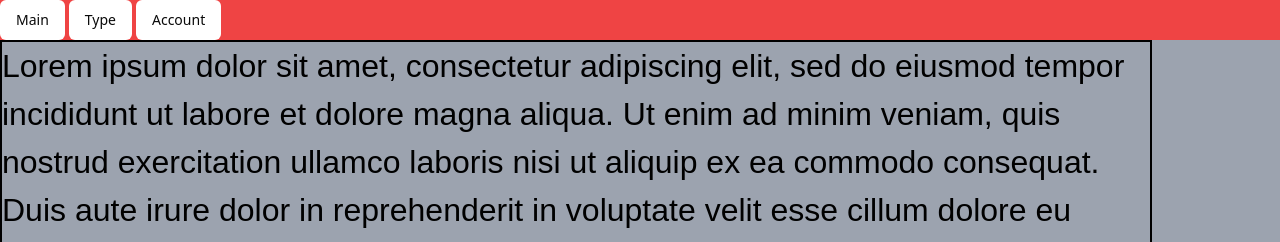
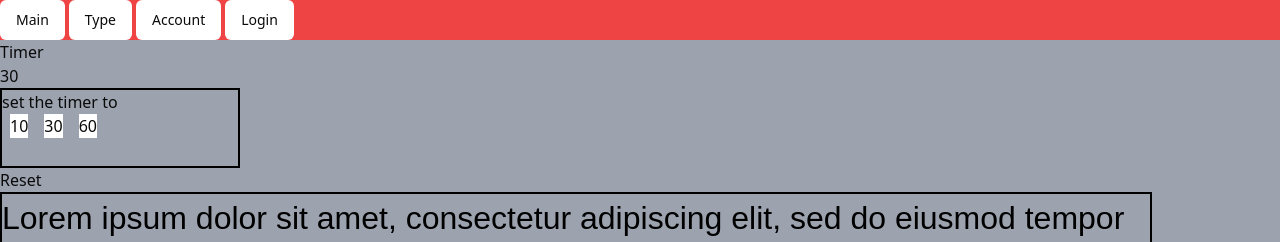
Before and after one commit to jd987654321/code-typer, a React (Vite) app: page /type in a window 1280 px wide. Shown: the top 242 px of the page. Built offline with nearby package versions, Linux system fonts and the light colour scheme.

Commit message:
added timer to typing now, starts when typing starts

```diff
--- a/package.json
+++ b/package.json
@@ -12,6 +12,7 @@
   "dependencies": {
     "@radix-ui/react-navigation-menu": "^1.2.5",
     "@radix-ui/react-slot": "^1.1.2",
+    "@supabase/supabase-js": "^2.49.4",
     "@tailwindcss/vite": "^4.0.15",
     "autoprefixer": "^10.4.21",
     "axios": "^1.8.4",
@@ -45,6 +46,6 @@
     "tailwindcss": "^3.4.17",
     "typescript": "~5.7.2",
     "typescript-eslint": "^8.24.1",
-    "vite": "^6.2.0"
+    "vite": "^6.3.5"
   }
 }
--- a/src/App.tsx
+++ b/src/App.tsx
@@ -1,7 +1,9 @@
-import { useState, ReactElement } from "react";
+import { useState, ReactElement, createContext, useContext } from "react";
 import { BrowserRouter, Routes, Route } from "react-router-dom";
 import NavBar from "./NavBar";
 import { Button } from "./components/ui/button";
+
+import { TimerContext } from "./context/TimerContext";
 
 import Main from "./pages/Main";
 import AccountPage from "./pages/account/AccountPage";
@@ -11,21 +13,11 @@ import TypingSection from "./pages/typing/TypingSection";
 import "./index.css";
 
 export default function App(): ReactElement {
-  /**
-   * so i want a login page
-   * -> stats
-   *
-   * account page
-   * about page
-   *
-   * typing page
-   * typing done page -> stats similar to monkeyType
-   *
-   *
-   *
-   *
-   */
+  const [persistentTimerVal, setPersistentTimerVal] = useState(30);
   return (
+    <TimerContext.Provider
+      value={{ persistentTimerVal, setPersistentTimerVal }}
+    >
       <BrowserRouter>
         <div className="bg-gray-400 h-screen">
           <NavBar></NavBar>
@@ -36,5 +28,6 @@ export default function App(): ReactElement {
           </Routes>
         </div>
       </BrowserRouter>
+    </TimerContext.Provider>
   );
 }
--- a/src/NavBar.tsx
+++ b/src/NavBar.tsx
@@ -38,6 +38,13 @@ export default function NavBar(): ReactElement {
               </Link>
             </NavigationMenuLink>
           </NavigationMenuItem>
+          <NavigationMenuItem>
+            <NavigationMenuLink asChild>
+              <Link to="/account" className={navigationMenuTriggerStyle()}>
+                Login
+              </Link>
+            </NavigationMenuLink>
+          </NavigationMenuItem>
         </NavigationMenuList>
       </NavigationMenu>
     </div>
--- /dev/null
+++ b/src/context/TimerContext.tsx
@@ -0,0 +1,20 @@
+import { useState, createContext, useContext } from "react";
+
+type TimerSettings = {
+  persistentTimerVal: number;
+  setPersistentTimerVal: React.Dispatch<React.SetStateAction<number>>;
+};
+
+const TimerContext = createContext<TimerSettings | undefined>(undefined);
+
+//so the problem is that
+
+const useTimerContext = () => {
+  const timerContext = useContext(TimerContext);
+  if (!timerContext) {
+    throw new Error("TimerContext must be defined");
+  }
+  return timerContext;
+};
+
+export { useTimerContext, TimerContext };
--- a/src/pages/Main.tsx
+++ b/src/pages/Main.tsx
@@ -1,3 +1,6 @@
 export default function Main() {
+    const thing = "bang";
+
   return <div>This is the main page we will make look spicy</div>;
+
 }
--- a/src/pages/typing/FinishedSection.tsx
+++ b/src/pages/typing/FinishedSection.tsx
@@ -1,3 +1,11 @@
-export default function FinishedSection() {
-  return <div></div>;
+import { ReactElement } from "react";
+
+type Props = {};
+
+export default function FinishedSection(): ReactElement {
+  return (
+    <div>
+      <p>Nice job ur done now :D</p>
+    </div>
+  );
 }
--- a/src/pages/typing/TypingPage.tsx
+++ b/src/pages/typing/TypingPage.tsx
@@ -1,10 +1,106 @@
+import { ReactElement, useEffect, useState, useRef, useContext } from "react";
+
+import { useTimerContext } from "@/context/TimerContext";
+
 import TypingSection from "./TypingSection";
 import FinishedSection from "./FinishedSection";
 
-export default function TypingPage() {
+export default function TypingPage(): ReactElement {
+  const [canType, setCanType] = useState(true);
+  const [startedTyping, setStartedTyping] = useState(false);
+  const { persistentTimerVal, setPersistentTimerVal } = useTimerContext();
+  const [timerVal, setTimerVal] = useState(persistentTimerVal);
+  const [isActive, setIsActive] = useState(false);
+  const intervalRef = useRef<NodeJS.Timeout | null>(null);
+
+  useEffect(() => {
+    if (isActive) {
+      intervalRef.current = setInterval(() => {
+        setTimerVal((prev) => {
+          if (prev <= 1) {
+            setIsActive(false);
+            setCanType(false);
+          }
+          if (prev == 0) {
+            return 0;
+          }
+          return prev - 1;
+        });
+      }, 1000);
+    } else if (intervalRef.current) {
+      clearInterval(intervalRef.current);
+    }
+
+    return () => {
+      if (intervalRef.current) clearInterval(intervalRef.current);
+    };
+  }, [isActive]);
+
+  const StartTimer = () => {
+    setIsActive(true);
+  };
+
+  const ResetTimer = () => {
+    setCanType(true);
+    setTimerVal(persistentTimerVal);
+    setIsActive(false);
+  };
+
+  const ChangeTimer = (time: number) => {
+    if (!isActive) {
+      setTimerVal(time);
+      setPersistentTimerVal(time);
+    }
+  };
+  //we want the timer to start when typing starts, when the timer hits zero typing has to be disabled and a new pop screen
+  //appears, we can add stats after, for now i will settle for when the timer hits zero, we change some text
+
+  //we can have a canType hook, each time the timer goes, if the timerVal is zero, we change the canType hook to false
+
+  //the functionality is that when we start typing, the timer starts
+  //it continues until it hits zero in which typing is disabled, then an end screen pops up
+
+  //when typing starts, then start timer
+
+  //use some buttons to change the time, only allow time change before timer is activated
+
   return (
     <>
-      <TypingSection />
+      <div>
+        <h1>Timer</h1>
+        <p>{timerVal}</p>
+        <div className="w-60 h-20 border-black border-2 ">
+          {!canType || isActive ? (
+            <p>Type Type Type</p>
+          ) : (
+            <>
+              <p>set the timer to</p>
+              <button className="bg-white mx-2" onClick={() => ChangeTimer(10)}>
+                10
+              </button>
+              <button className="bg-white mx-2" onClick={() => ChangeTimer(30)}>
+                30
+              </button>
+              <button className="bg-white mx-2" onClick={() => ChangeTimer(60)}>
+                60
+              </button>
+            </>
+          )}
+        </div>
+
+        <button onClick={() => ResetTimer()}>Reset</button>
+      </div>
+      {canType ? (
+        <TypingSection
+          isActive={isActive}
+          ResetTimer={ResetTimer}
+          StartTimer={StartTimer}
+          canType={canType}
+          setCanType={setCanType}
+        />
+      ) : (
+        <FinishedSection />
+      )}
     </>
   );
 }
--- a/src/pages/typing/TypingSection.tsx
+++ b/src/pages/typing/TypingSection.tsx
@@ -1,7 +1,21 @@
 import { useState, useRef, useEffect, ReactElement } from "react";
 import refreshButton from "../../assets/refresh.png";
 
-export default function TypingSection(): ReactElement {
+type Props = {
+  ResetTimer: () => void;
+  StartTimer: () => void;
+  isActive: boolean;
+  canType: boolean;
+  setCanType: React.Dispatch<React.SetStateAction<boolean>>;
+};
+
+export default function TypingSection({
+  isActive,
+  ResetTimer,
+  StartTimer,
+  canType,
+  setCanType,
+}: Props): ReactElement {
   const inputRef = useRef<HTMLInputElement>(null);
 
   let keyPressed: string = "";
@@ -20,7 +34,14 @@ export default function TypingSection(): ReactElement {
       console.log("focusing");
     };
 
+    const startTimer = () => {
+      if (!isActive) {
+        StartTimer();
+      }
+    };
+
     document.addEventListener("keydown", focusText);
+    document.addEventListener("keydown", startTimer);
     return () => document.removeEventListener("keydown", focusText);
   });
   //console.log(state);
@@ -65,10 +86,14 @@ export default function TypingSection(): ReactElement {
           className="text-black block w-full h-52 border-black border-2 pointer-events-none fixed z-[-1]"
           value={userText}
           onChange={(e) => {
+            if (canType) {
               console.log(e.target.value);
               setUserText(e.target.value);
 
-            if (keyPressed === " " && textArr[word] === e.target.value.trim()) {
+              if (
+                keyPressed === " " &&
+                textArr[word] === e.target.value.trim()
+              ) {
                 console.log("same");
                 setTextStates((textStates) =>
                   textStates.map((item, index) =>
@@ -78,6 +103,7 @@ export default function TypingSection(): ReactElement {
                 setWord((word) => word + 1);
                 setUserText("");
               }
+            }
           }}
           onKeyDown={(e) => {
             keyPressed = e.key;
@@ -86,6 +112,8 @@ export default function TypingSection(): ReactElement {
       </div>
       <button
         onClick={() => {
+          ResetTimer();
+
           setWord(0);
           setUserText("");
           setTextStates(textStates.map((text) => false));
```
Also changed, not shown: 2 other files (tests, documents, lock files or other folders). Lines whose indentation alone changed are shown as unchanged.
